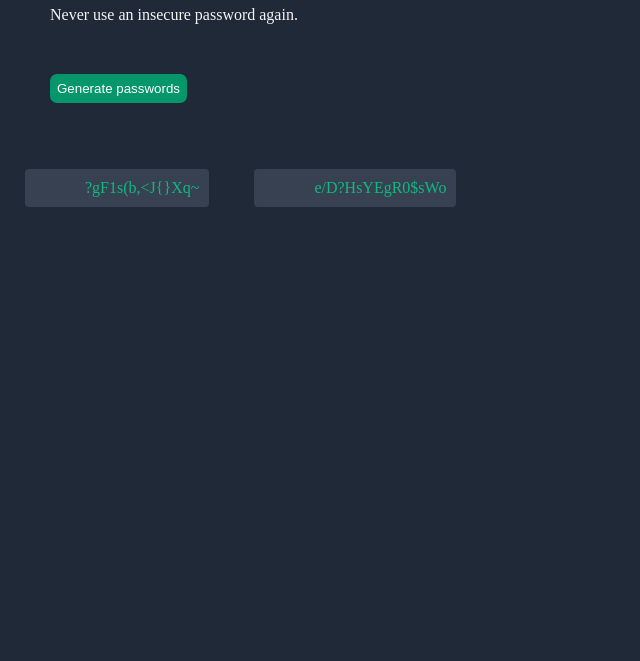
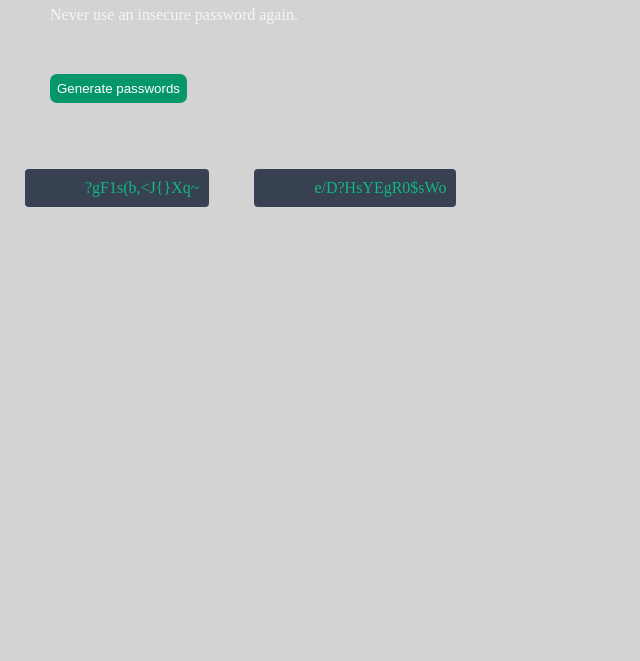
Before and after one commit to Atapoo/Password-generator, a plain HTML site: page index.html in a window 1280 px wide. Shown: the part 139-800 px from the top of the page, without its empty margins (0-640 px from the left). Drawn offline with Linux system fonts and the light colour scheme.

Commit message:
Update index.css

```diff
--- a/index.css
+++ b/index.css
@@ -1,6 +1,6 @@
 body {
     margin: 0;
-    background-color: #1F2937;
+    background-color: lightgray;
     text-indent: 50px;
 
 }
```
